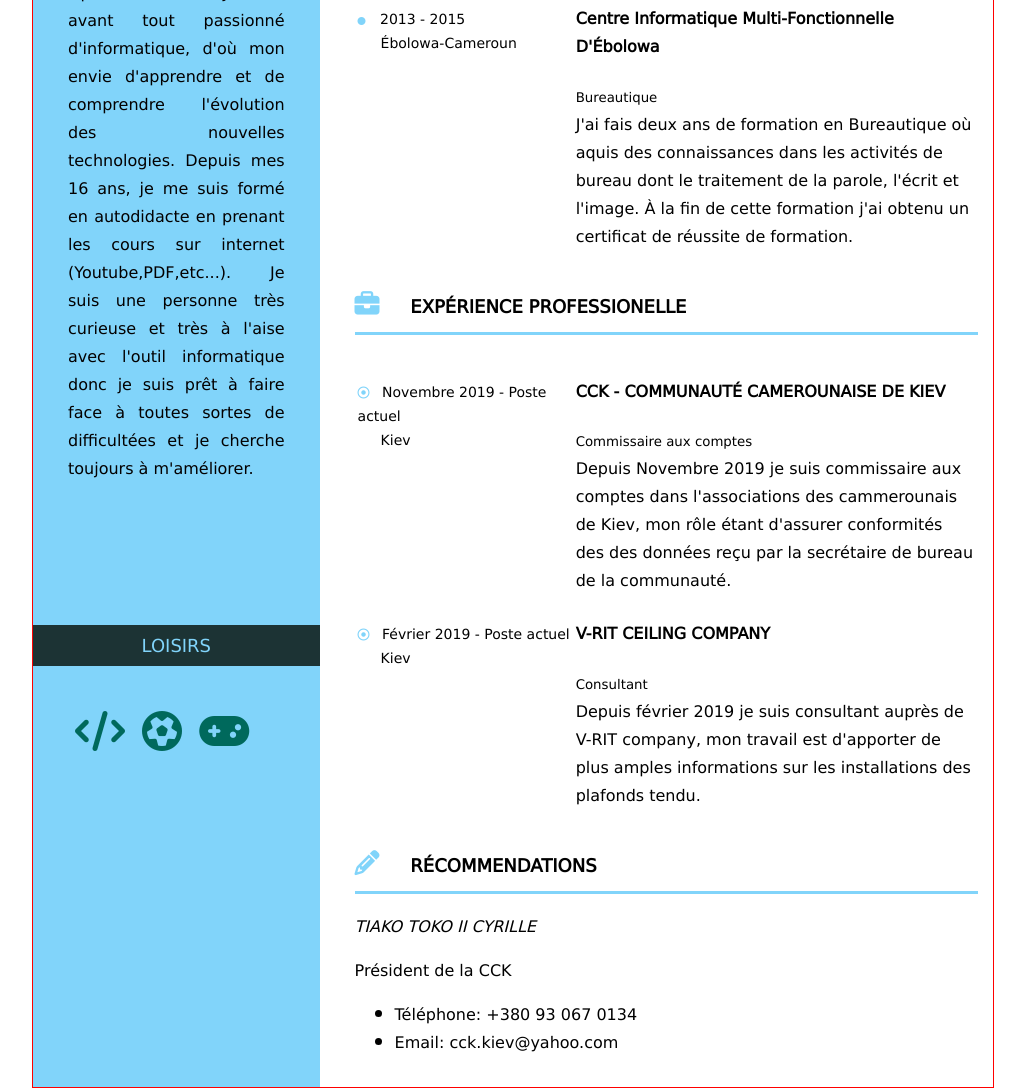
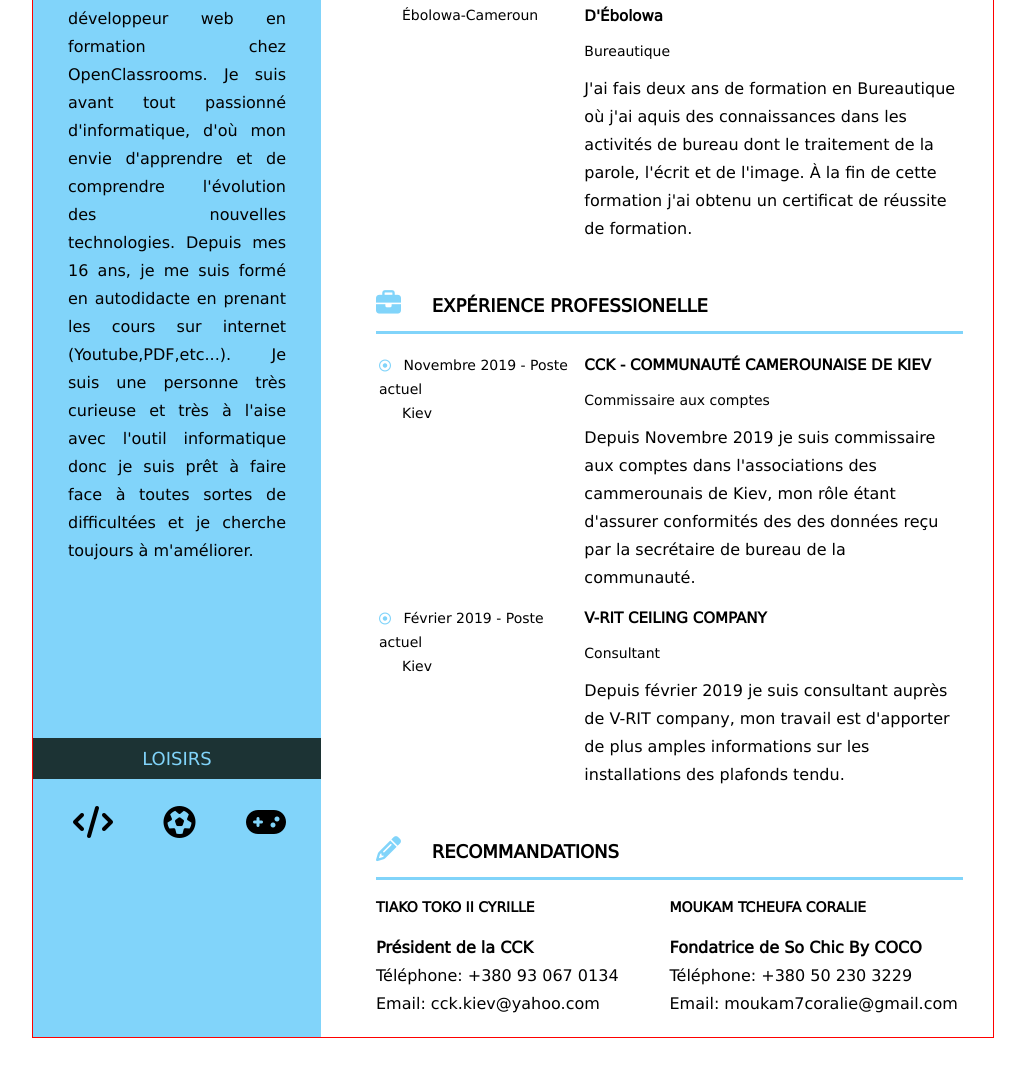
Before and after one commit to ejeandaniel28/projet2openclassrooms, a plain HTML site: page index.html in a window 1280 px wide. Shown: the part 849-1937 px from the top of the page, without its empty margins (127-1152 px from the left). After the commit the page ends 1887 px from the top, so only its background shows below. Drawn offline with Linux system fonts and the light colour scheme; files whose address does not match are found by name; a web font is replaced by a local one.

Commit message:
Version Terminer sans media-queries

```diff
--- a/index.html
+++ b/index.html
@@ -48,14 +48,14 @@
 			</ul>
 		</section>
 	</nav>
-	<main class="droite">
+	<main>
 		<header>
 			<h1><u>EKATA'A EBANG</u> JEAN DANIEL CLAUDE</h1>
 			<h2>Développeur Web Freelance</h2>
 		</header>
 		<article>
+			<h2><i class="fas fa-graduation-cap"> </i> FORMATION</h2>
 			<section>
-				<h3><i class="fas fa-graduation-cap"> </i> FORMATION</h3>
 				<table>
 					<tr>
 						<td class="table30">
@@ -63,9 +63,9 @@
 							<p class="lieu">En ligne</p>
 						</td>
 						<td class="tddroite">
-							<h4>OPENCLASSROOMS</h4>
-							<p><small>Développeur Web</small></p>
-							<p>Je poursuit une formation diplômante de niveau BAC+2 que j'ai débuté depuis Janvier 2020. Grâce à la qualitée des cours chez Openclassroom et aux conseils de mon mentor, j'ai acquis de compétences dans différents domaines comme (HTML,CSS,GIT et Github).</p>
+							<h3>OPENCLASSROOMS</h3>
+							<small>Développeur Web</small>
+							<p class="description">Je poursuit une formation diplômante de niveau BAC+2 <a href="https://openclassrooms.com/fr/paths/185-developpeur-web" target="_blank">(Lien du parcours)</a> que j'ai débuté depuis Janvier 2020 chez OpenClassrooms. Grâce à la qualitée des cours et aux conseils de mon mentor, j'ai acquis des compétences dans différents domaines tels que (HTML,CSS,GIT et Github).</p>
 						</td>
 					</tr>
 					<tr>
@@ -74,9 +74,9 @@
 							<p class="lieu">Mariupol' - Ukraine</p>
 						</td>
 						<td class="tddroite">
-							<h4>Mariupol State University</h4>
-							<p><small>Faculté des langues étrangères</small></p>
-							<p>Actuelement Étudiant en Ukraine plus précisément dans la ville de Mariupol où je poursuis mes en études en langues étrangères dans le département de philologie Allemande et Française.</p>
+							<h3>Mariupol State University</h3>
+							<small>Faculté des langues étrangères</small>
+							<p class="description">Actuelement Étudiant en Ukraine plus précisément dans la ville de Mariupol où je poursuis mes  études de Philologie dans le département de Philologie Allemande et Française.</p>
 						</td>
 					</tr>
 					<tr>
@@ -85,15 +85,15 @@
 							<p class="lieu">Ébolowa-Cameroun</p>
 						</td>
 						<td class="tddroite">
-							<h4>Centre Informatique Multi-Fonctionnelle D'Ébolowa</h4>
+							<h3>Centre Informatique Multi-Fonctionnelle D'Ébolowa</h3>
 							<small>Bureautique</small>
-							<p>J'ai fais deux ans de formation en Bureautique où aquis des connaissances dans les activités de bureau dont le traitement de la parole, l'écrit et l'image. À la fin de cette formation j'ai obtenu un certificat de réussite de formation.</p>
+							<p class="description">J'ai fais deux ans de formation en Bureautique où j'ai aquis des connaissances dans les activités de bureau dont le traitement de la parole, l'écrit et de l'image. À la fin de cette formation j'ai obtenu un certificat de réussite de formation.</p>
 						</td>
 					</tr>
 				</table>
 			</section>
+			<h2><i class="fas fa-briefcase"> </i> EXPÉRIENCE PROFESSIONELLE</h2>
 			<section>
-				<h3><i class="fas fa-briefcase"> </i> EXPÉRIENCE PROFESSIONELLE</h3>
 				<table>
 					<tr>
 						<td class="table30">
@@ -101,9 +101,9 @@
 							<p class="lieu">Kiev</p>
 						</td>
 						<td class="tddroite">
-							<h4>CCK - COMMUNAUTÉ CAMEROUNAISE DE KIEV</h4>
+							<h3>CCK - COMMUNAUTÉ CAMEROUNAISE DE KIEV</h3>
 							<small>Commissaire aux comptes</small>
-							<p>Depuis Novembre 2019 je suis commissaire aux comptes dans l'associations des cammerounais de Kiev, mon rôle étant d'assurer conformités des des données reçu par la secrétaire de bureau de la communauté.</p>
+							<p class="description">Depuis Novembre 2019 je suis commissaire aux comptes dans l'associations des cammerounais de Kiev, mon rôle étant d'assurer conformités des des données reçu par la secrétaire de bureau de la communauté.</p>
 						</td>
 					</tr>
 					<tr>
@@ -112,22 +112,32 @@
 							<p class="lieu">Kiev</p>
 						</td>
 						<td class="tddroite">
-							<h4>V-RIT CEILING COMPANY</h4>
+							<h3>V-RIT CEILING COMPANY</h3>
 							<small>Consultant</small>
-							<p>Depuis février 2019 je suis consultant auprès de V-RIT company, mon travail est d'apporter de plus amples informations sur les installations des plafonds tendu.</p>
+							<p class="description">Depuis février 2019 je suis consultant auprès de V-RIT company, mon travail est d'apporter de plus amples informations sur les installations des plafonds tendu.</p>
 						</td>
 					</tr>
 				</table>
 			</section>
+			<h2><i class="fas fa-pencil-alt"> </i> RECOMMANDATIONS</h2>
+			<footer>
 				<section>
-				<h3><i class="fas fa-pencil-alt"> </i> RÉCOMMENDATIONS</h3>
-					<em>TIAKO TOKO II CYRILLE</em>
+						<h4>TIAKO TOKO II CYRILLE</h4>
 						<p>Président de la CCK</p>
 						<ul>
 							<li>Téléphone: +380 93 067 0134</li>
 							<li>Email: cck.kiev@yahoo.com</li>
 						</ul>
 				</section>
+				<section>
+						<h4>MOUKAM TCHEUFA CORALIE</h4>
+						<p>Fondatrice de So Chic By COCO</p>
+						<ul>
+							<li>Téléphone: +380 50 230 3229</li>
+							<li>Email: moukam7coralie@gmail.com</li>
+						</ul>
+				</section>
+			</footer>
 		</article>
 	</main>
 </body>
--- a/style.css
+++ b/style.css
@@ -23,7 +23,6 @@
 nav
 {
 	width: 30%;
-	color: #00695C;
 	background-color: #81D4FA;
 }
 img
@@ -40,13 +39,14 @@ img
 }
 .contact
 {
-	height: 25%;
+	height: 30%;
 	padding-top: 25px;
 }
 .apropos
 {
 	height: 40%;
 	text-align: justify;
+	padding-bottom: 50px;
 }
 .apropos p
 {
@@ -69,27 +69,30 @@ nav h2
 	padding-right: 60px;
 	padding-left: 35px;
 	font-style: normal;
-	font-size: 0.9em;
+	font-size: 1em;
+	color: #212121;
 }
-a
+.contact a
 {
 	text-decoration: none;
+	color: #212121;
 }
 .loisirs ul
 {
 	list-style-type: none;
-	display: inline-block;
+	text-align-last: justify;
+	padding-right: 35px;
+	padding-right: 35px;
 }
 .loisirs li
 {
 	display: inline;
-	font-size: 2.5em;
-	padding-right: 10px;
-	padding-left: 2px;
+	font-size: 2em;
+
 }
-.droite
+main
 {
-	padding: 50px 15px 15px 35px;
+	padding: 50px 30px 0px 55px;
 }
 header
 {
@@ -124,7 +127,7 @@ header h2
 {
 	vertical-align: baseline;
 }
-h3 i
+h2 i
 {
 	font-size: 25px;
 	padding-right: 1em;
@@ -151,7 +154,7 @@ td p
 {
 	padding-left: 23px;
 }
-article h3
+article h2
 {
 	font-size: 18px;
 	border-bottom: 3px solid #81D4FA;
@@ -159,3 +162,48 @@ article h3
 	padding-top: 20px;
 	font-weight: bolder;
 }
+article h3
+{
+	margin: auto;
+	padding-bottom: 8px;
+	font-weight: bold;
+	font-size: 15px;
+}
+small
+{
+	margin: auto;
+	font-size: 14px;
+}
+.description
+{
+	margin: auto;
+	padding-top: 10px;
+	padding-bottom: 10px;
+}
+footer
+{
+	display: flex;
+}
+footer ul
+{
+	margin: auto;
+	list-style: none;
+	padding-left: 0px;
+	padding-bottom: 20px;
+}
+footer h4
+{
+	margin: auto;
+	font-weight: bold;
+	font-size: 14px;
+	padding-bottom: 14px;
+}
+footer section
+{
+	width: 50%;
+}
+footer p
+{
+	margin: auto;
+	font-weight: bold;
+}
```
Lines whose indentation alone changed are shown as unchanged.
